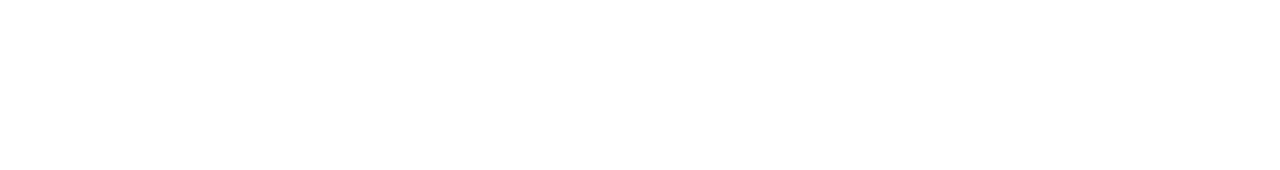
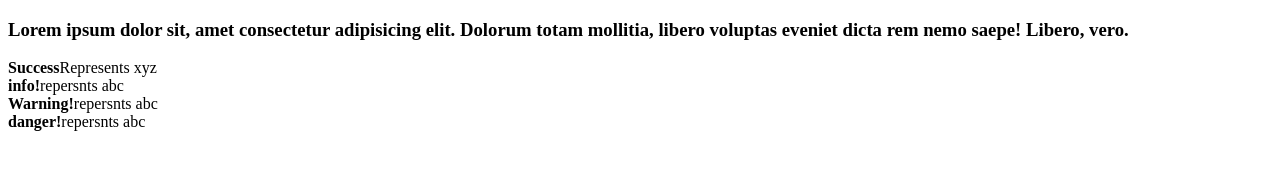
Before and after one commit to Prasham2181/Project1_github, a plain HTML site: page index.html in a window 1280 px wide. Drawn offline with Linux system fonts and the light colour scheme.

Commit message:
added features

```diff
--- a/index.html
+++ b/index.html
@@ -7,6 +7,11 @@
     <title>Test github</title>
 </head>
 <body>
+    <h3>Lorem ipsum dolor sit, amet consectetur adipisicing elit. Dolorum totam mollitia, libero voluptas eveniet dicta rem nemo saepe! Libero, vero.</h3>
 
+    <strong>Success</strong>Represents xyz <br>
+    <strong>info!</strong>repersnts abc <br>
+    <strong>Warning!</strong>repersnts abc <br>
+    <strong>danger!</strong>repersnts abc <br>
 </body>
 </html>
```
